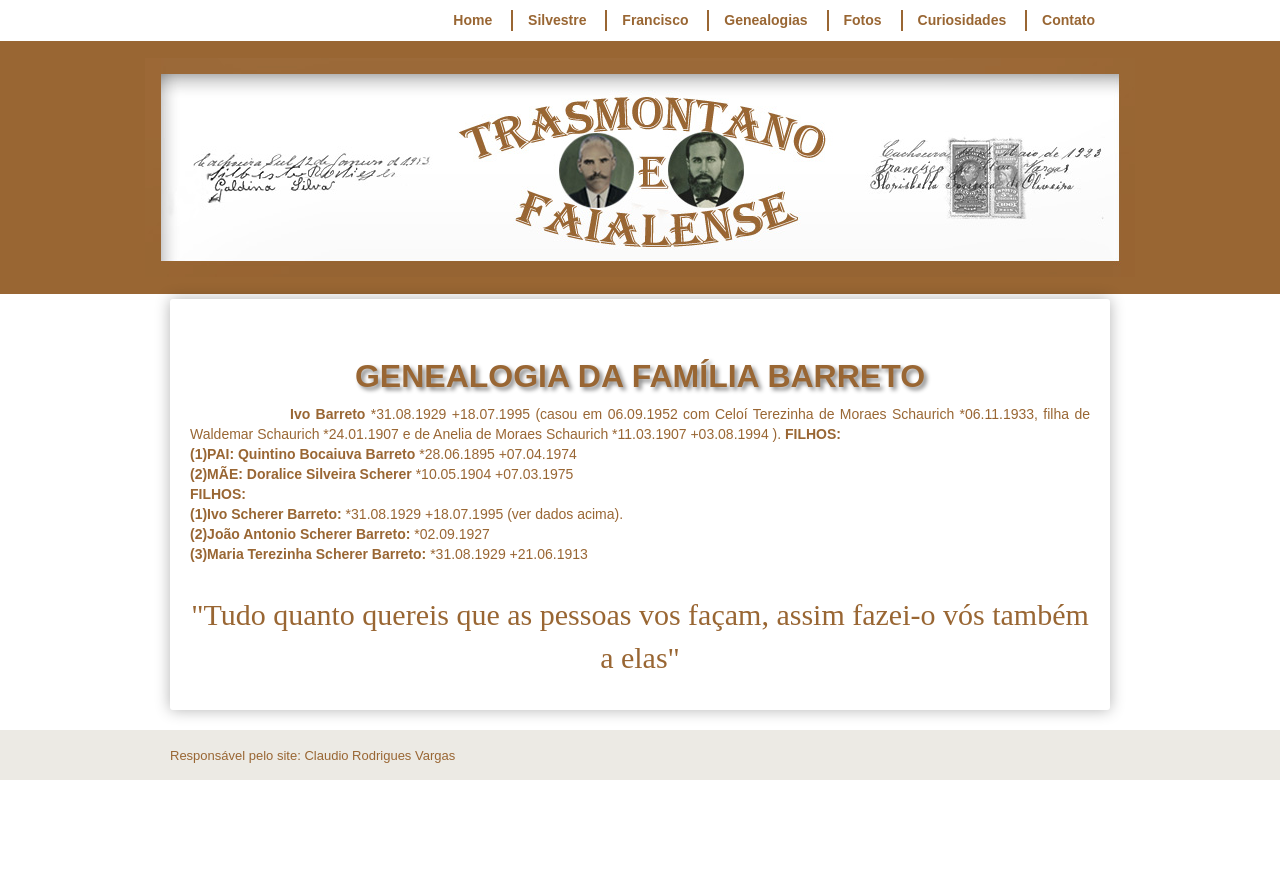
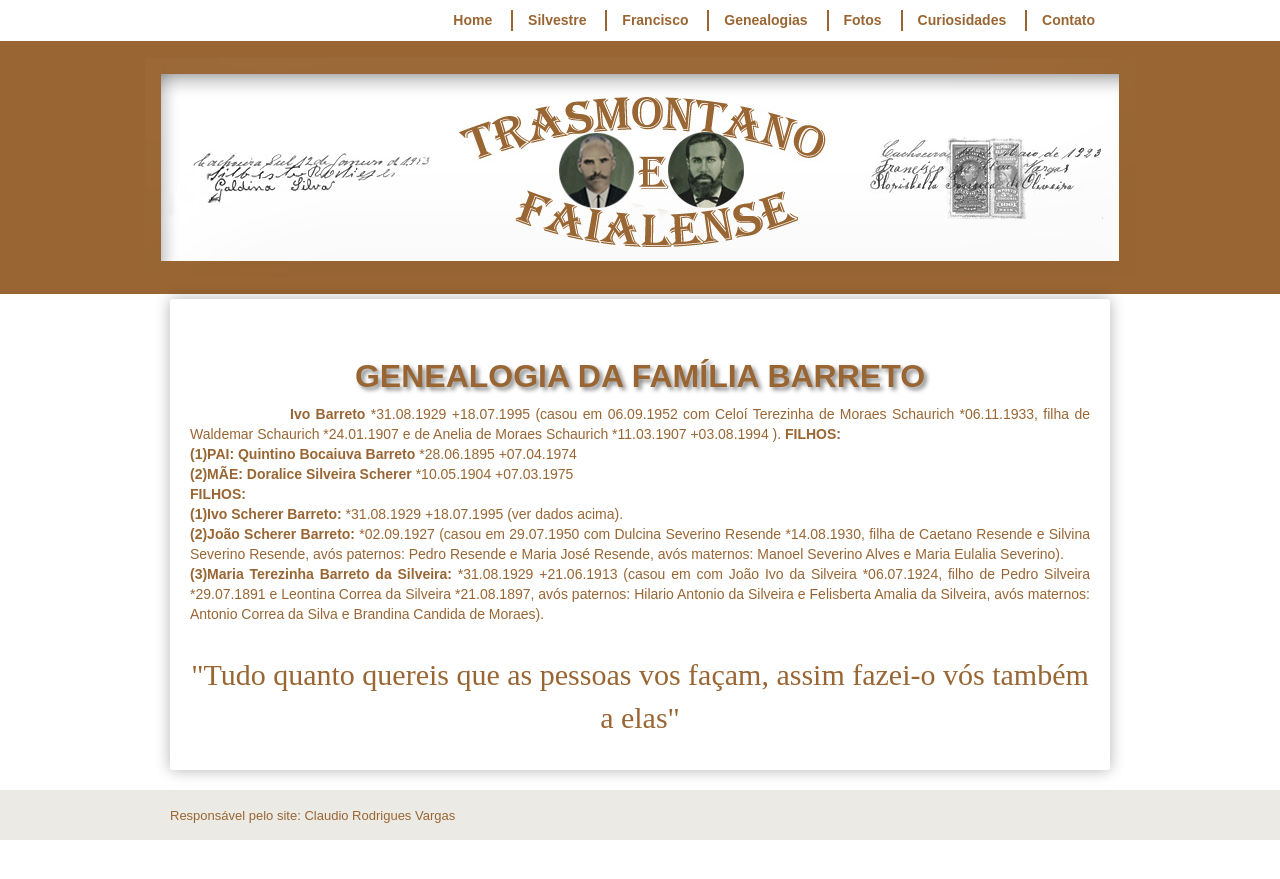
Before and after one commit to claudiovargas1955/claudiovargas1955.github.io, a Jekyll site: the page built from _pages/familia-barreto.html, in a window 1280 px wide. Shown: the top 879 px of the page. Built offline with Jekyll 4.4.1, drawn with Linux system fonts in a browser that asks for light colours; some web fonts are replaced.

Commit message:
Update familia-barreto.html

```diff
--- a/_pages/familia-barreto.html
+++ b/_pages/familia-barreto.html
@@ -103,8 +103,12 @@ details[open] summary {color:#996633;
 <b>(2)MÃE: Doralice Silveira Scherer </b>*10.05.1904 +07.03.1975<br>
 <b>FILHOS:</b><br>
 <b>(1)Ivo Scherer Barreto: </b>*31.08.1929 +18.07.1995 (ver dados acima). <br>
-<b>(2)João Antonio Scherer Barreto: </b>*02.09.1927 <br>
-<b>(3)Maria Terezinha Scherer Barreto: </b>*31.08.1929 +21.06.1913 <br><br>
+<b>(2)João Scherer Barreto: </b>*02.09.1927 (casou em 29.07.1950 com Dulcina Severino Resende *14.08.1930, filha de Caetano Resende e
+Silvina Severino Resende, avós paternos: Pedro Resende e Maria José Resende, avós maternos: Manoel Severino Alves e Maria Eulalia
+Severino).<br>
+<b>(3)Maria Terezinha Barreto da Silveira: </b>*31.08.1929 +21.06.1913 (casou em com João Ivo da Silveira *06.07.1924, filho de
+Pedro Silveira *29.07.1891 e Leontina Correa da Silveira *21.08.1897, avós paternos: Hilario Antonio da Silveira e Felisberta Amalia da
+Silveira, avós maternos: Antonio Correa da Silva e Brandina Candida de Moraes).<br><br>
 
 
 
```
